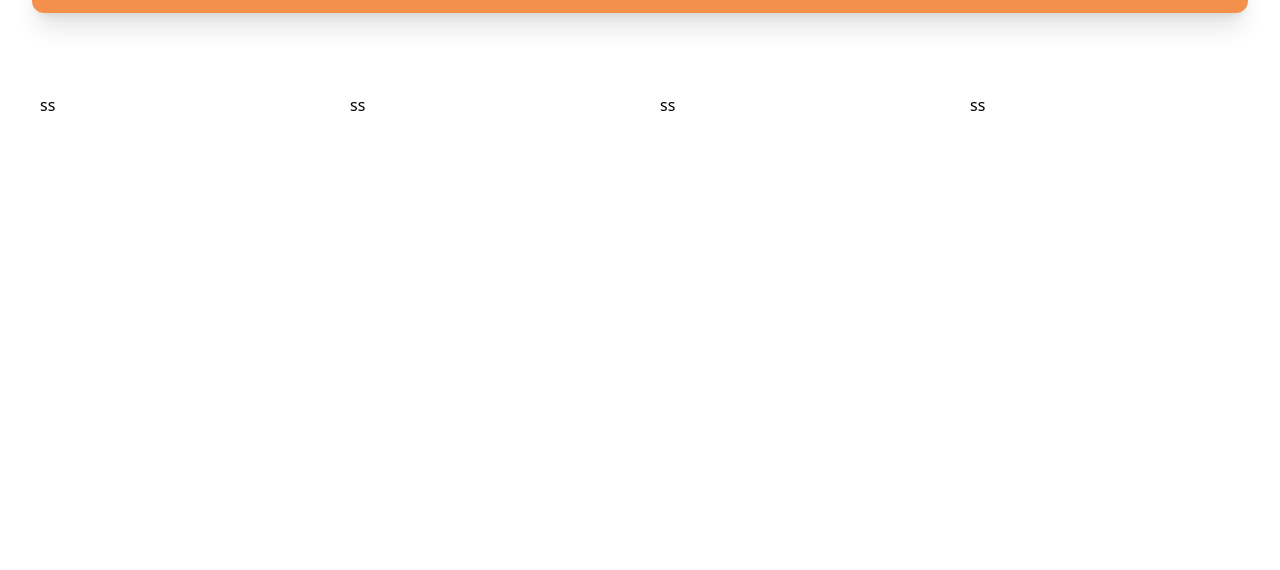
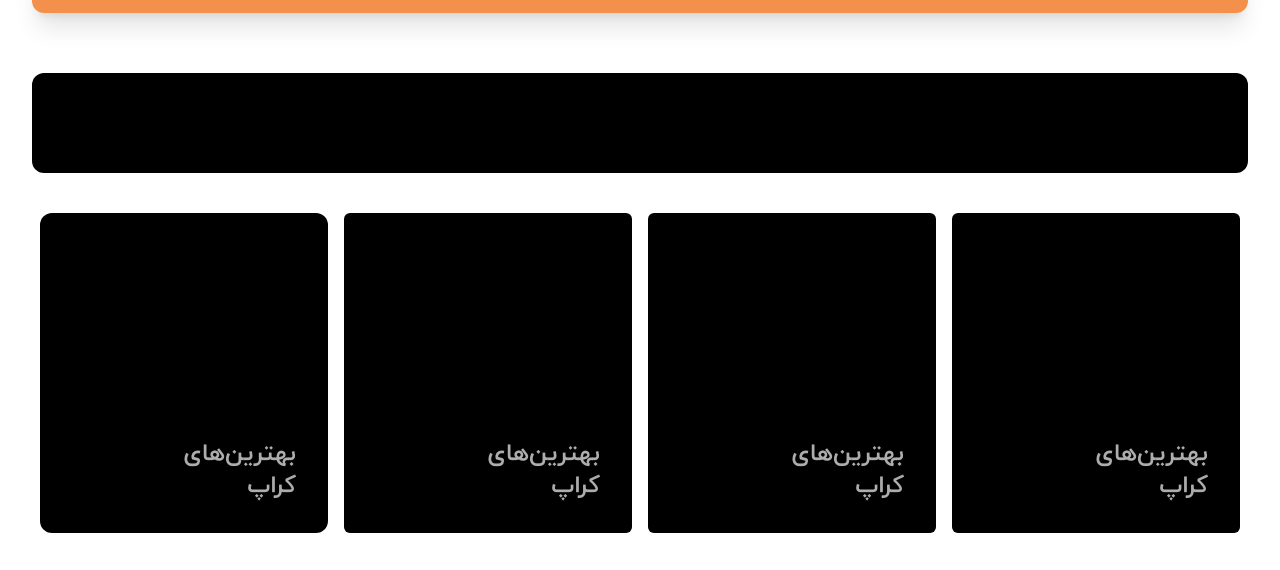
Before and after one commit to ikhodabande/mehraban_group, a React (Create React App) app in the folder mehraban_sport/: page / in a window 1280 px wide. Shown: the part 1027-1597 px from the top of the page. Built offline with nearby package versions, Linux system fonts and the light colour scheme; the HTML template or start-up script is replaced by a standard one.

Commit message:
adding some styles

```diff
--- a/mehraban_sport/src/component/Home.jsx
+++ b/mehraban_sport/src/component/Home.jsx
@@ -20,7 +20,7 @@ const Home = () => {
 
 
       <div className='w-[100%] sm:w-[95%] h-[80%] sm:h-[60%] shadow-xl absolute bg-[#ef6f14c2] top-[50%] sm:top-[70%] rounded-xl sm:grid sm:grid-cols-6 gap-5 flex flex-col-reverse items-center justify-center sm:scale-100 scale-90 '>
-      <div className='bg-[#ef6f1400] w-full h-full p-4 flex items-center overflow-x-auto overflow-y-hidden col-span-5 scale-90 sm:scale-100'>
+      <div className='bg-[#ef6f1400] w-full h-full p-4 flex items-center overflow-x-auto overflow-y-hidden rounded-xl col-span-5 scale-90 sm:scale-100'>
 
     <div className='min-w-[300px] object-cover rounded-sm hover:shadow-md hover:cursor-pointer  h-full mx-2 hover:scale-105 duration-150 img1'><img/></div>
     <div className='min-w-[300px] object-cover rounded-sm hover:shadow-md hover:cursor-pointer  h-full mx-2 hover:scale-105 duration-150 img2'><img/></div>
--- a/mehraban_sport/src/component/Main.jsx
+++ b/mehraban_sport/src/component/Main.jsx
@@ -2,13 +2,23 @@ import React from 'react'
 
 const Main = () => {
   return (
-    <section name="Main" className='w-full h-screen  z-20 flex flex-col items-center justify-end'>
+    <section name="Main" className='w-full h-screen  flex flex-col items-center justify-end'>
+
+      <div className='w-[95%] h-[100px] rounded-xl bg-black'></div>
          {/* offers */}
-         <div className='w-full h-[60%] bg-[#ffffff3d] grid grid-cols-4 gap-10 px-10'>
-           <div>ss</div>
-           <div>ss</div>
-           <div>ss</div>
-           <div>ss</div>
+         <div className='w-full h-[40%] bg-[#ffffff3d] font-iranyekanBold grid grid-cols-4 gap-4 px-10 my-10'>
+           <div className='bg-black relative rounded-xl'>
+            <p className='text-2xl absolute bottom-8 right-8 text-end text-[#adadad]'>بهترین‌های<br />کراپ</p>
+           </div>
+           <div className='bg-black relative rounded-md'>
+            <p className='text-2xl absolute bottom-8 right-8 text-end text-[#adadad]'>بهترین‌های<br />کراپ</p>
+           </div>
+           <div className='bg-black relative rounded-md'>
+            <p className='text-2xl absolute bottom-8 right-8 text-end text-[#adadad]'>بهترین‌های<br />کراپ</p>
+           </div>
+           <div className='bg-black relative rounded-md'>
+            <p className='text-2xl absolute bottom-8 right-8 text-end text-[#adadad]'>بهترین‌های<br />کراپ</p>
+           </div>
          </div>
 
     </section>
```
